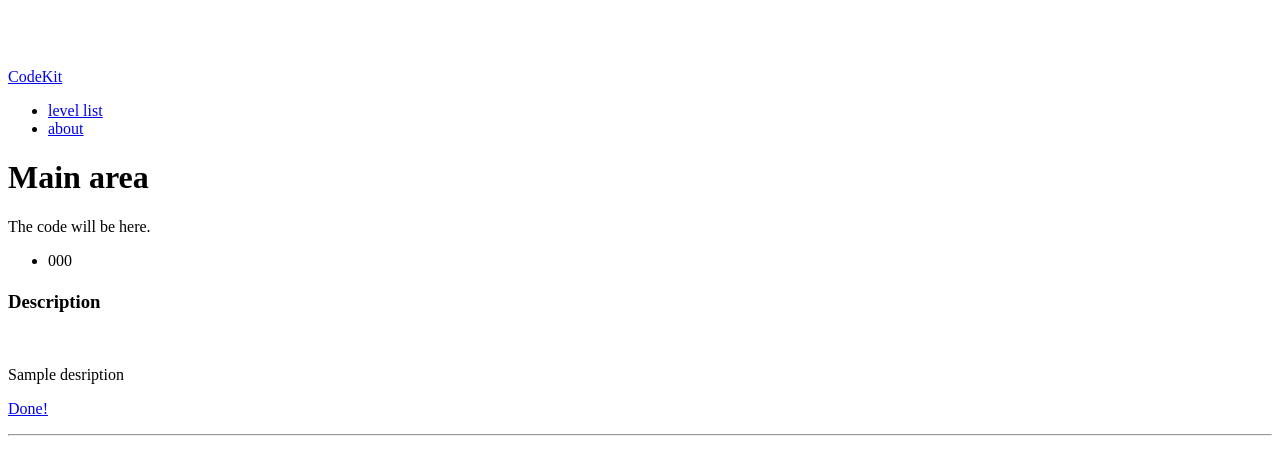
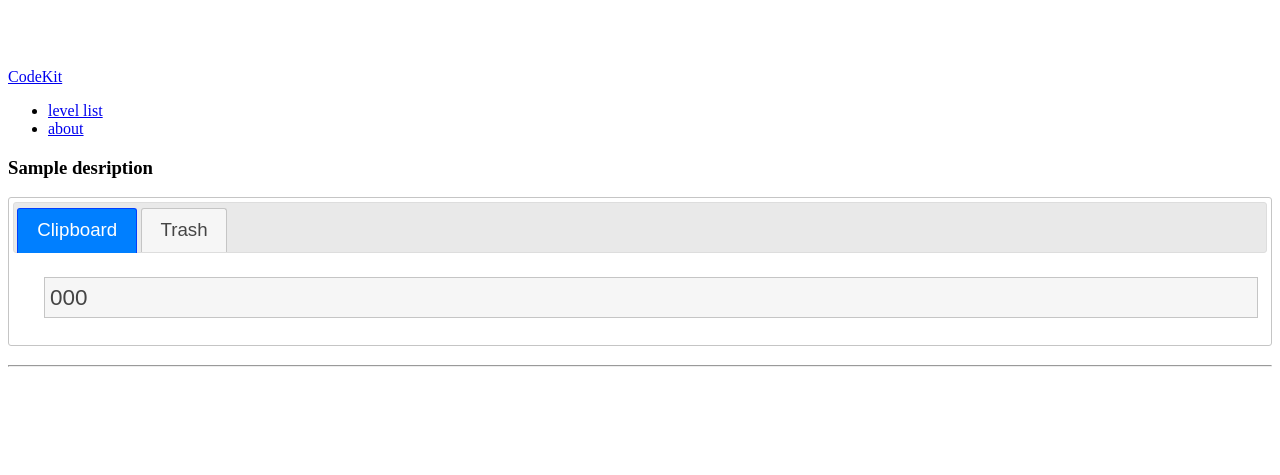
Before and after one commit to antonsemenov/codekit, a Django app: template src/codekit_app/templates/task.html in a window 1280 px wide. Shown: the top 475 px of the page. Run offline with Django 3.2, Linux system fonts and the light colour scheme; the template is opened without the code that fills it: most values are stand-ins (such as "Sample title", 1, 10 or a date in 2020); some libraries are stand-ins or nearby versions.

Commit message:
Design stuff

```diff
--- a/src/codekit_app/templates/task.html
+++ b/src/codekit_app/templates/task.html
@@ -1,51 +1,78 @@
 {% extends "base.html" %}
+{% block extra_head %}
+
+<link rel="stylesheet" href="http://code.jquery.com/ui/1.10.3/themes/smoothness/jquery-ui.css" />
+<script src="http://code.jquery.com/jquery-1.9.1.js"></script>
+<script src="http://code.jquery.com/ui/1.10.3/jquery-ui.js"></script>
+<link rel="stylesheet" href="/resources/demos/style.css" />
+<style>
+#sortable1 li, #sortable2 li { margin: 5px; padding: 5px; font-size: 1.2em; width: 100%; }
+html>body #sortable #sortable1 li, #sortable2 li { height: 1.5em; line-height: 1.2em; }
+.ui-state-highlight { height: 1.5em; line-height: 1.2em; }
+</style>
+<script>
+$(function() {
+$( "#sortable1, #sortable2" ).sortable().disableSelection();
+
+var $tabs = $( "#tabs" ).tabs();
+var $tab_items = $( "ul:first li", $tabs ).droppable({
+accept: ".connectedSortable li",
+hoverClass: "ui-state-hover",
+drop: function( event, ui ) {
+var $item = $( this );
+var $list = $( $item.find( "a" ).attr( "href" ) )
+.find( ".connectedSortable" );
+ui.draggable.hide( "slow", function() {
+$tabs.tabs( "option", "active", $tab_items.index( $item ) );
+$( this ).appendTo( $list ).show( "slow" );
+});
+}
+});
+});
+ $(function() {
+$( "#sortable1, #sortable2" ).sortable({
+placeholder: "ui-state-highlight"
+});
+$("#sortable1, #sortable2").disableSelection();
+});
+
+</script>
+
+
+
+{% endblock %}
 {% block content %}
       <div class="well">
+
         <div class="row-fluid">
-          <div class="span8">
-            <div class="well">
-              <h1>Main area
-                <br>
-              </h1>
-              <p>The code will be here.
-                <br>
-              </p>
-            </div>
+          <h3>{{ task.desription }}<h3>
+
+			<div class="sell">
+				<div id="tabs">
+					<ul>
+						<li><a href="#tabs-1">Clipboard</a></li>
+						<li><a href="#tabs-2">Trash</a></li>
+					</ul>
+					<div id="tabs-1">
+						<ul id="sortable1" class="connectedSortable ui-helper-reset">
+							{% for block in object_list %}
+							<li class="ui-state-default">{{ block.code }}</li>
+							{% endfor %}
+
+						</ul>
+					</div>
+
+					<div id="tabs-2">
+						<ul id="sortable2" class="connectedSortable ui-helper-reset">
+							<li class="ui-state-default">HELLO</li>
+						</ul>
+					</div>
+				</div>
+
           </div>
-          <div class="span4">
-            <div class="row-fluid">
-              <div class="span12">
-                <div class="well">
-				<ul>
-					{% for block in object_list %}
-					<li>{{ block.code }}</li>
-					{% endfor %}
-				</ul>
-                </div>
-              </div>
-            </div>
-          </div>
+
         </div>
-      </div>
-      <div class="well">
-        <div class="row-fluid">
-          <div class="span8">
-            <div class="well">
-              <h1>
-              <h3>Description</h3>
-                <br>
-              </h1>
-              <p>{{ task.desription }}
-                <br>
-              </p>
-            </div>
-          </div>
-          <div class="span4">
-            <div class="well">
-              <a class="btn btn-large btn-block" href="#"><span class="btn-label">Done!</span></a>
-            </div>
-          </div>
-        </div>
-      </div>
+
+
 
 {% endblock %}
```
